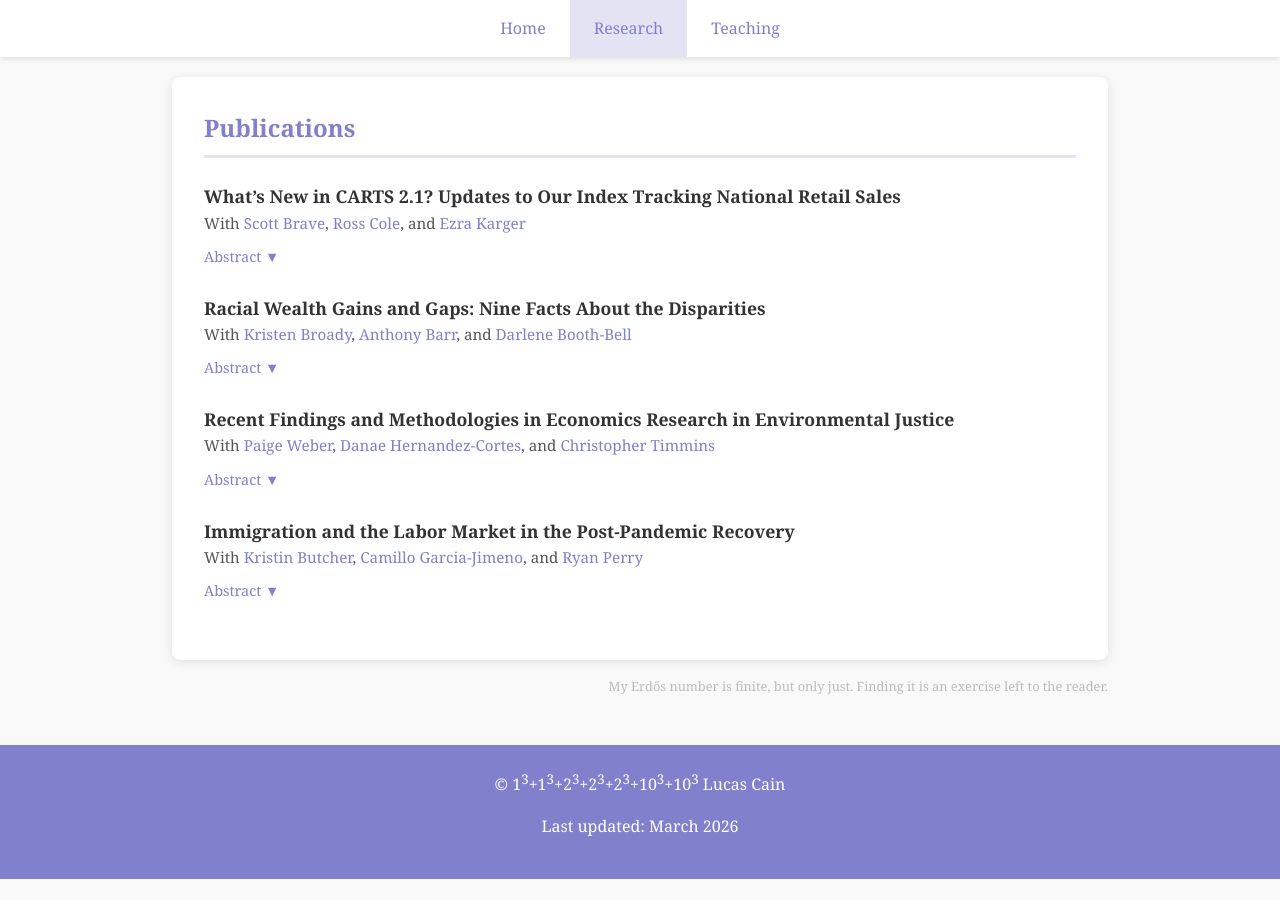
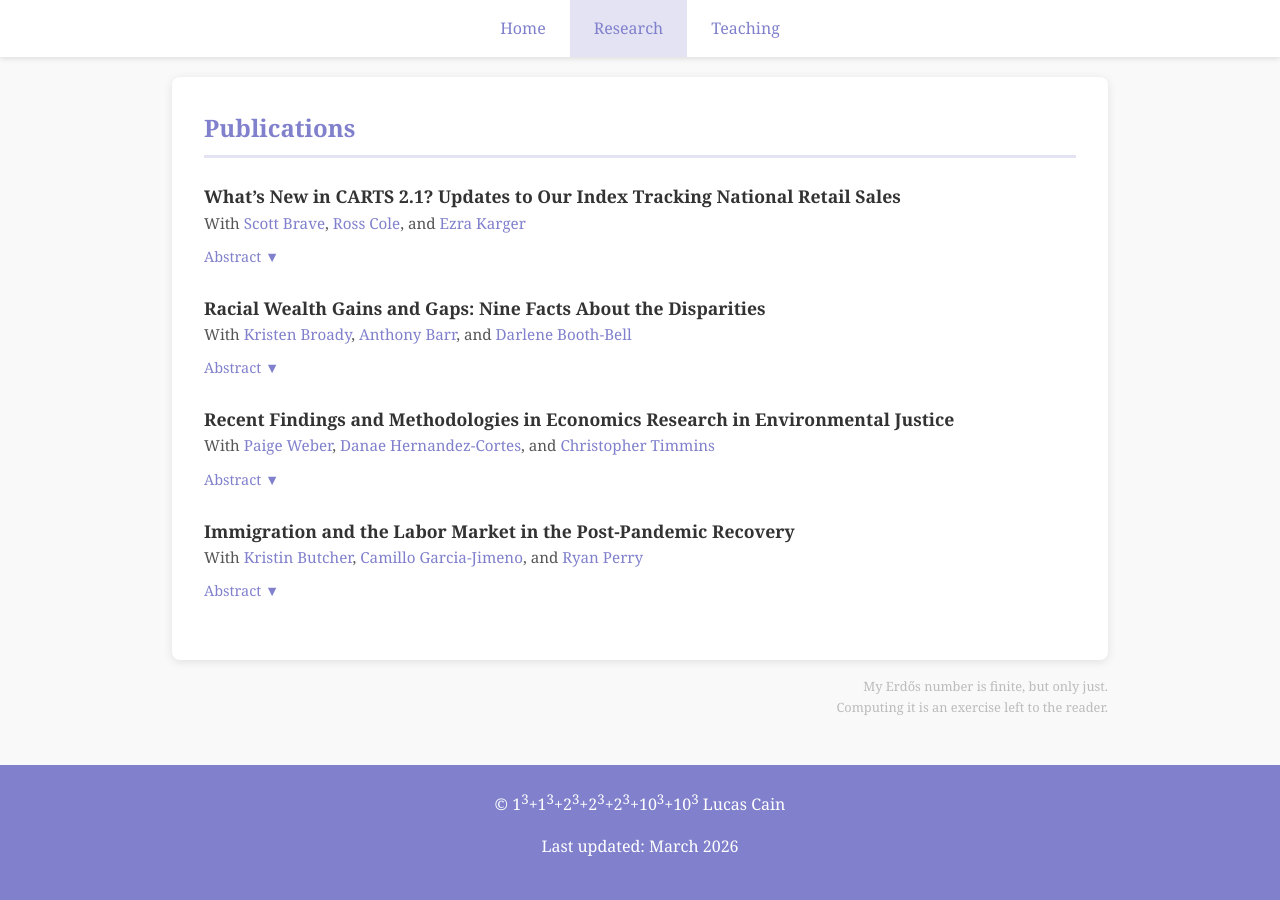
Before and after one commit to L-Cain/L-Cain.github.io, a Jekyll site: the page built from research.md, in a window 1280 px wide and 900 px high, scrolled down 771 px. Built offline with Jekyll 4.4.1, drawn with Linux system fonts in a browser that asks for light colours; our own code applies the rules of GitHub Pages for plain Markdown files; before the commit the page ends 1650 px from its top, so only the background shows below that.

Commit message:
Update research.md

```diff
--- a/research.md
+++ b/research.md
@@ -106,6 +106,4 @@ and Gaps: Nine Facts About the Disparities</a>
 
 
 </section>
-<p style="color: #bbb; font-size: 0.8rem; text-align: right; margin-top: -1rem;">My Erdős number is finite, but only just.
-
-  Finding it is an exercise left to the reader.</p>
+<p style="color: #bbb; font-size: 0.8rem; text-align: right; margin-top: -1rem;">My Erdős number is finite, but only just. <br> Computing it is an exercise left to the reader.</p>
```
